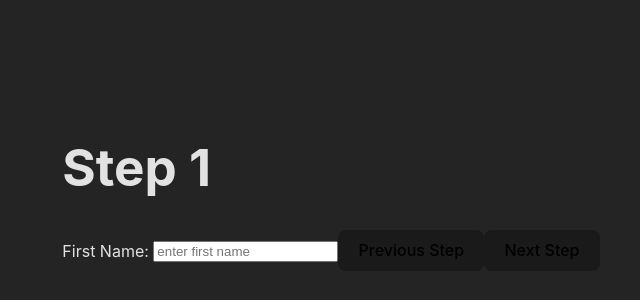
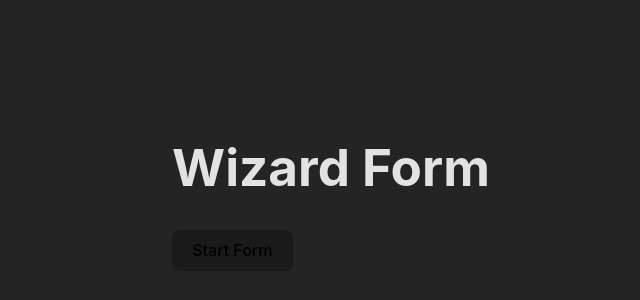
Before and after one commit to larswan/oneclub-code-challenge-pt3, a React (Vite) app: page / in a window 1280 px wide. Shown: the part 212-512 px from the top of the page, without its empty margins (309-949 px from the left). Built offline with nearby package versions, Linux system fonts and the light colour scheme.

Commit message:
react router set up

```diff
--- a/src/App.jsx
+++ b/src/App.jsx
@@ -1,13 +1,41 @@
-import { useState } from 'react'
-import WizardForm from './WizardForm'
+import React from 'react';
+import { useState } from 'react';
+import { Route, Routes, BrowserRouter } from "react-router-dom"
+import { useNavigate } from 'react-router-dom';
+import WizardForm from './WizardForm';
+import Step1 from './FormSteps/Step1';
+import Step2 from './FormSteps/Step2';
 
 function App() {
 
+  const [formData, setFormData] = useState({
+    firstName: "",
+    lastName: "",
+    age: 25,
+    email: "",
+  })
+
+  const onNext = (e, stepChange) => {
+    e.preventDefault()
+    setFormData({
+      ...formData,
+      [e.target.name]: e.target.value
+    })
+
+    // change step using stepChange
+  }
+
+
   return (
     <div className="app">
-      <WizardForm />
+      <BrowserRouter>
+        <Routes>
+          <Route path="/" element={<WizardForm />} />
+          <Route path="/step1" element={<Step1  />} />
+        </Routes>
+      </ BrowserRouter>
     </div>
-  )
+  );
 }
 
-export default App
+export default App;
--- a/src/WizardForm.jsx
+++ b/src/WizardForm.jsx
@@ -1,30 +1,13 @@
-import { BrowserRouter as Router, Route, Routes, Link, useNavigate } from 'react-router-dom';
 import { useState } from 'react'
-import Step1 from './FormSteps/Step1'
-import Step2 from './FormSteps/Step2';
+import { useNavigate } from 'react-router-dom'
 
 const WizardForm = () => {
-    const [formData, setFormData] = useState({
-        firstName: "",
-        lastName: "",
-        age: 25,
-        email: "",
-    })
-
-    const onNext = (e, stepChange) => {
-        e.preventDefault()
-        setFormData({
-            ...formData,
-            [e.target.name]: e.target.value
-        })
-
-        // change step using stepChange
-    }
+    const navigate = useNavigate()
 
     return(
-        <div className="formContainer">
-            <Step1 formData={formData} setFormData={setFormData} />
-
+        <div>
+            <h1>Wizard Form</h1>
+            <button onClick={()=>navigate("/Step1")}>Start Form</button>
         </div>
     )
 }
```
